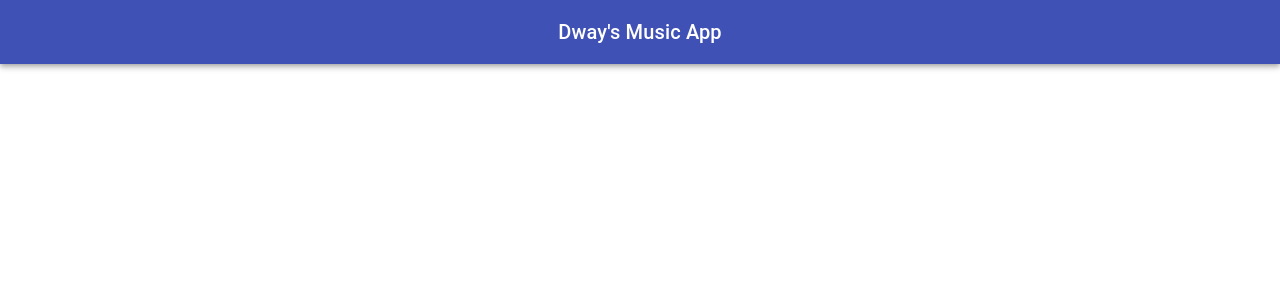
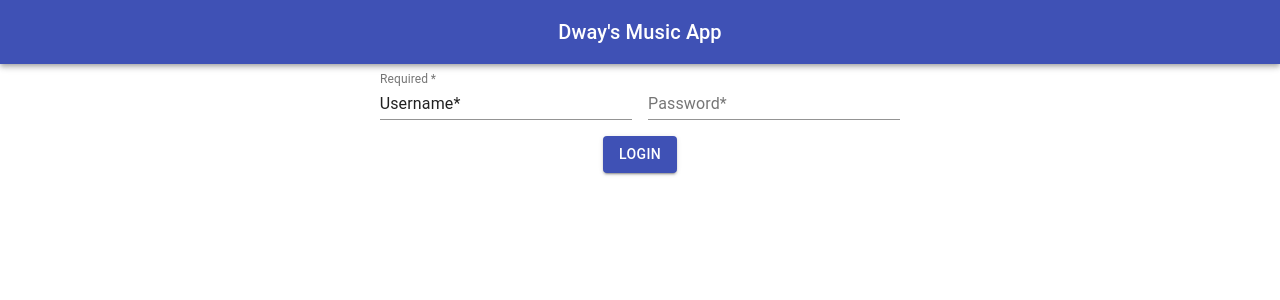
Before and after one commit to Dwaylan/music-app, a React (Create React App) app: page / in a window 1280 px wide. Shown: the top 300 px of the page. Built offline with nearby package versions, Linux system fonts and the light colour scheme.

Commit message:
styled the log in page. Adding functionality now

```diff
--- a/src/App.js
+++ b/src/App.js
@@ -1,10 +1,12 @@
 import "./App.css";
 import Nav from "./components/Nav";
+import Form from "./components/Form";
 
 function App() {
   return (
     <div className="App">
       <Nav />
+      <Form />
     </div>
   );
 }
--- /dev/null
+++ b/src/components/Buttons/Buttons.js
@@ -0,0 +1,29 @@
+import React from "react";
+import { makeStyles } from "@material-ui/core/styles";
+import Button from "@material-ui/core/Button";
+
+const useStyles = makeStyles((theme) => ({
+  root: {
+    "& > *": {
+      margin: theme.spacing(1),
+    },
+  },
+}));
+
+export default function ContainedButtons() {
+  const classes = useStyles();
+
+  return (
+    <div className={classes.root}>
+      <Button
+        variant="contained"
+        color="primary"
+        onClick={() => {
+          console.log("Login was clicked");
+        }}
+      >
+        Login
+      </Button>
+    </div>
+  );
+}
--- /dev/null
+++ b/src/components/Buttons/index.js
@@ -0,0 +1,2 @@
+import Buttons from "./Buttons";
+export default Buttons;
--- a/src/components/Form/Form.js
+++ b/src/components/Form/Form.js
@@ -0,0 +1,37 @@
+import React from "react";
+import TextField from "@material-ui/core/TextField";
+import { makeStyles } from "@material-ui/core/styles";
+import Buttons from "../Buttons";
+
+const useStyles = makeStyles((theme) => ({
+  root: {
+    "& .MuiTextField-root": {
+      margin: theme.spacing(1),
+      width: "25ch",
+    },
+  },
+}));
+
+export default function FormPropsTextFields() {
+  const classes = useStyles();
+
+  return (
+    <form className={classes.root} noValidate autoComplete="off">
+      <div>
+        <TextField
+          required
+          id="standard-required"
+          label="Required"
+          defaultValue="Username*"
+        />
+        <TextField
+          id="standard-password-input"
+          label="Password*"
+          type="password"
+          autoComplete="current-password"
+        />
+        <Buttons />
+      </div>
+    </form>
+  );
+}
--- a/src/components/Nav/Nav.js
+++ b/src/components/Nav/Nav.js
@@ -3,8 +3,7 @@ import { makeStyles } from "@material-ui/core/styles";
 import AppBar from "@material-ui/core/AppBar";
 import Toolbar from "@material-ui/core/Toolbar";
 import Typography from "@material-ui/core/Typography";
-// import Button from "@material-ui/core/Button";
-// import IconButton from "@material-ui/core/IconButton";
+
 // import MenuIcon from "@material-ui/icons/Menu";
 
 const useStyles = makeStyles((theme) => ({
@@ -37,7 +36,6 @@ export default function ButtonAppBar() {
           <Typography variant="h6" className={classes.title}>
             Dway's Music App
           </Typography>
-          {/* <Button color="inherit">Login</Button> */}
         </Toolbar>
       </AppBar>
     </div>
```
Also changed, not shown: 1 other file (tests, documents, lock files or other folders).
